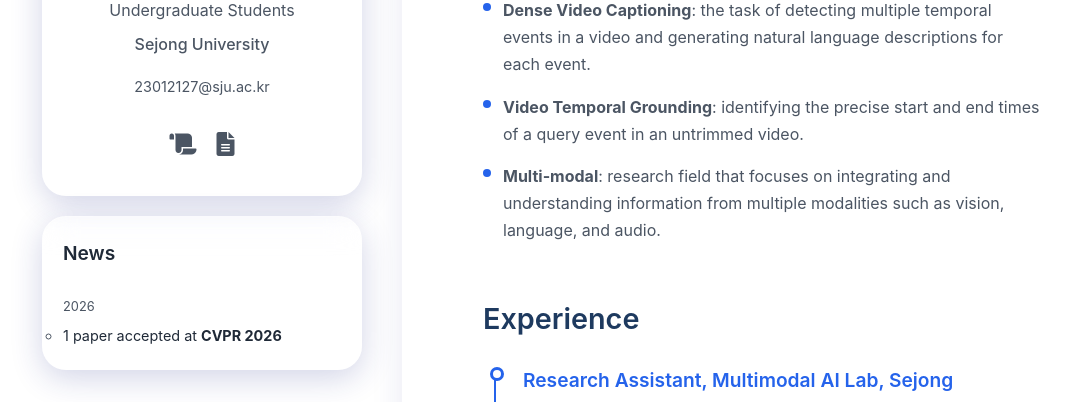
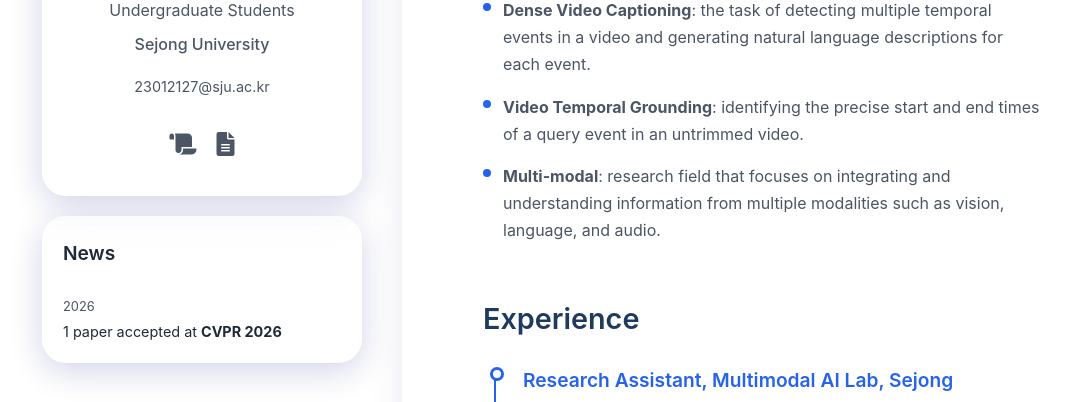
Before and after one commit to jjujimin/jjujimin.github.io, a plain HTML site: page index.html in a window 1280 px wide. Shown: the part 397-799 px from the top of the page, without its empty margins (58-1129 px from the left). Drawn offline with Linux system fonts and the light colour scheme.

Commit message:
edit index.html

```diff
--- a/index.html
+++ b/index.html
@@ -30,9 +30,7 @@
                 <ul class="news-list">
                     <li class="news-item">
                         <span class="news-date">2026</span>
-                        <ul>
-                            <li><span class="news-content">1 paper accepted at <strong>CVPR 2026</strong></span></li>
-                        </ul>
+                        <span class="news-content">1 paper accepted at <strong>CVPR 2026</strong></span>
                     </li>
                 </ul>
             </div>
```
